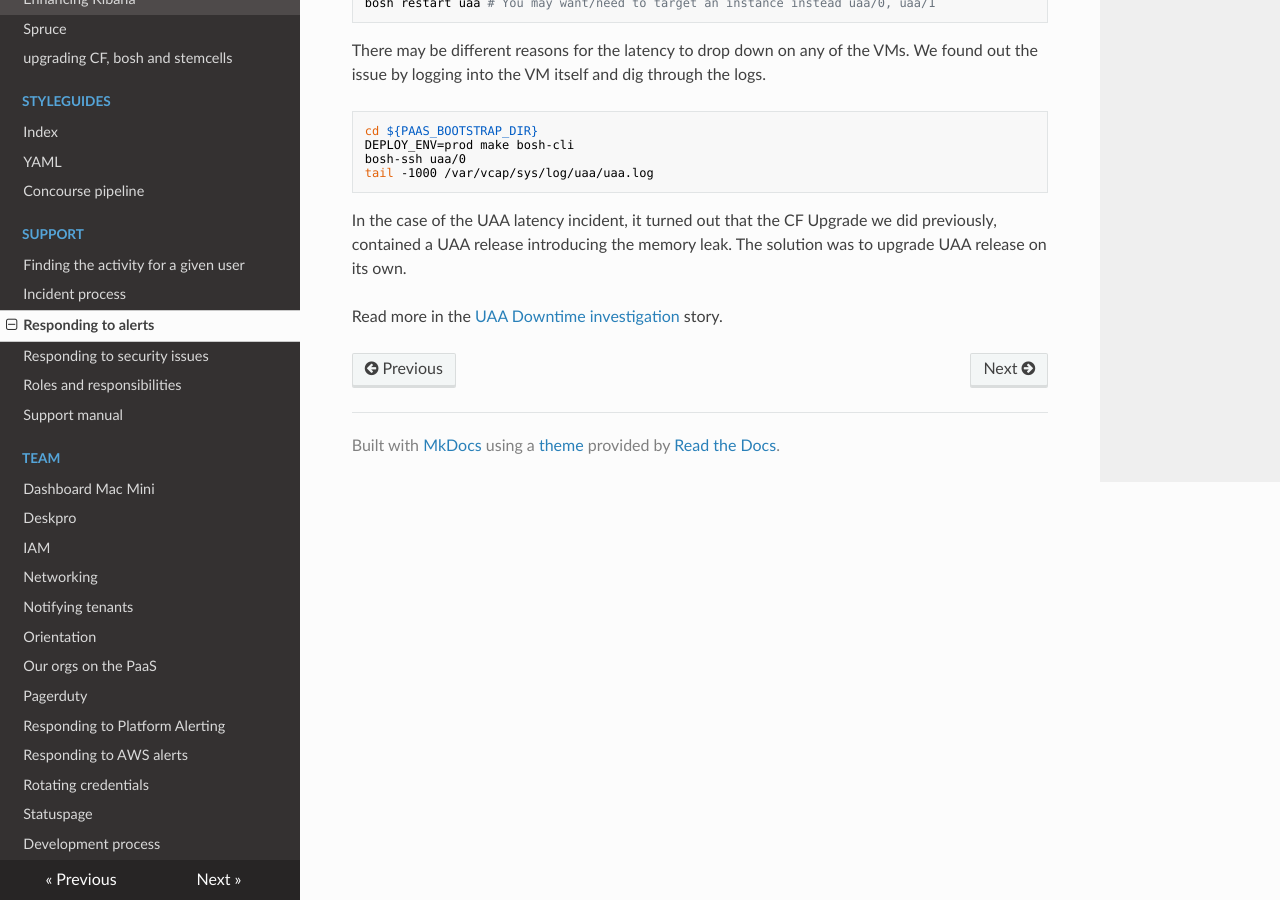
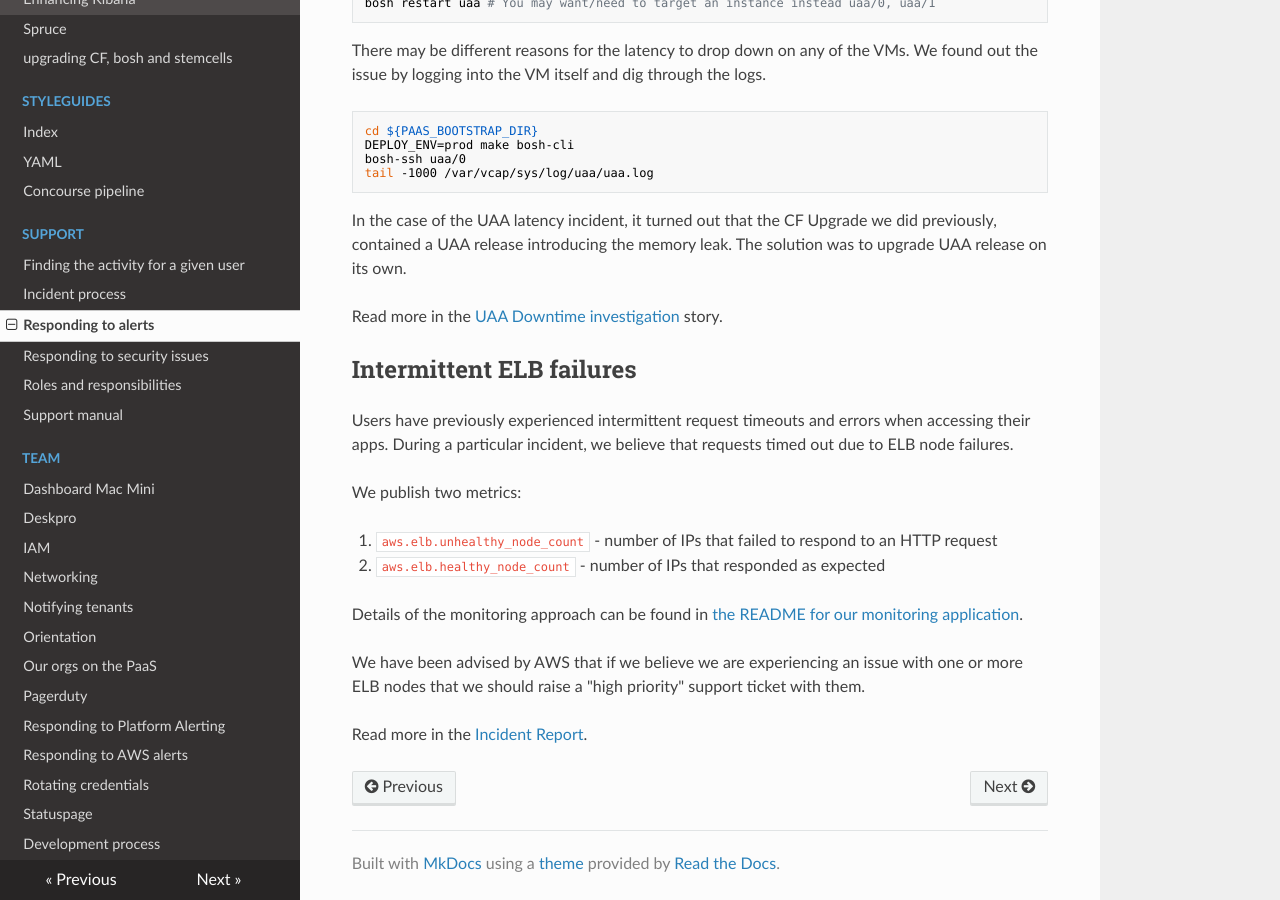
Before and after one commit to alphagov/paas-team-manual, an MkDocs documentation site: the page built from docs/support/responding_to_alerts.md, in a window 1280 px wide and 900 px high, scrolled down 2272 px. Built offline with MkDocs 1.6.1, drawn with Linux system fonts in a browser that asks for light colours; nearby versions of some CDN libraries.

Commit message:
Instructions for responding to ELB node failures

```diff
--- a/docs/support/responding_to_alerts.md
+++ b/docs/support/responding_to_alerts.md
@@ -123,3 +123,24 @@ solution was to upgrade UAA release on its own.
 Read more in the
 [UAA Downtime investigation](https://www.pivotaltracker.com/n/projects/1275640/stories/151808174)
 story.
+
+## Intermittent ELB failures
+
+Users have previously experienced intermittent request timeouts and errors when
+accessing their apps. During a particular incident, we believe that requests
+timed out due to ELB node failures.
+
+We publish two metrics:
+
+1. `aws.elb.unhealthy_node_count` - number of IPs that failed to respond to an HTTP request
+1. `aws.elb.healthy_node_count`   - number of IPs that responded as expected
+
+Details of the monitoring approach can be found in
+[the README for our monitoring application](https://github.com/alphagov/paas-cf/blob/master/tools/metrics/README.md).
+
+We have been advised by AWS that if we believe we are experiencing an issue
+with one or more ELB nodes that we should raise a "high priority" support
+ticket with them.
+
+Read more in the
+[Incident Report](https://docs.google.com/document/d/1XUH42lgt86q2XGZY1uosb0M44vtnpeyREDJlyfxs72w/edit#heading=h.bac2cwm6xa89).
```
